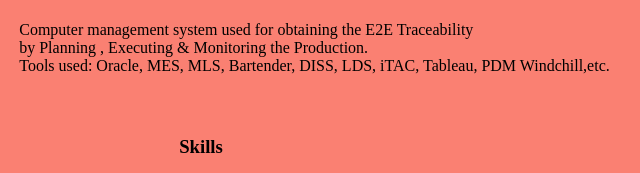
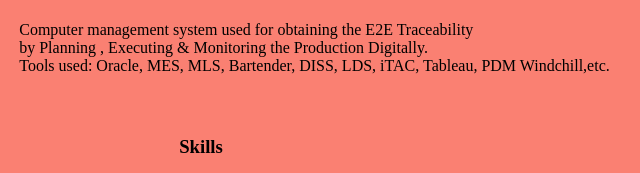
Before and after one commit to Raj-in-Git/Resume, a plain HTML site: page index.html in a window 1280 px wide. Shown: the part 296-469 px from the top of the page, 439-1079 px from the left. Drawn offline with Linux system fonts and the light colour scheme.

Commit message:
Update index.html

```diff
--- a/index.html
+++ b/index.html
@@ -25,7 +25,7 @@ hr{
     <td><img src="IMG/RAJESH.jpg" alt="RAJESH.jpg" width="200" height="200"></td>
     <td><h2 style="font-size: 50px;">Hi, I am Rajesh V 😊</h2>
 	<h2 style="color: green">MES SUPPORT ENGINEER <br> <a href="https://www.se.com/in/en/">Schneider Electric ITBU</a><br><p>Jigani</p></h2>
-      <p style="font-size:50p;x">Computer management system used  for obtaining the E2E Traceability <br> by Planning , Executing & Monitoring the Production. <br>Tools used: Oracle, MES, MLS, Bartender, DISS, LDS, iTAC, Tableau, PDM Windchill,etc. </p></td>
+      <p style="font-size:50p;x">Computer management system used  for obtaining the E2E Traceability <br> by Planning , Executing & Monitoring the Production Digitally. <br>Tools used: Oracle, MES, MLS, Bartender, DISS, LDS, iTAC, Tableau, PDM Windchill,etc. </p></td>
   </tr>
  </table>
 <h3>Skills</h3>
```
